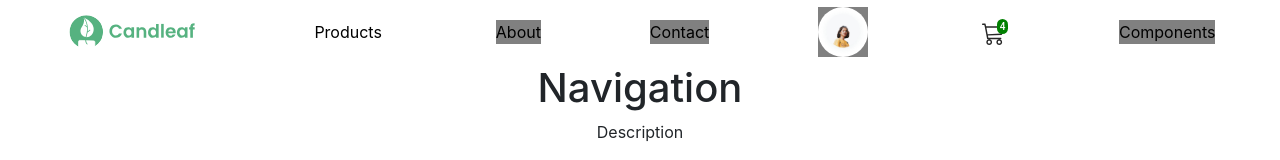
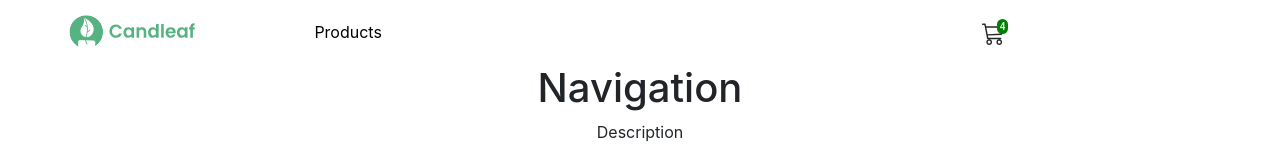
Before and after one commit to shuhia/e-commerce-kit, a React (Create React App) app: page /components in a window 1280 px wide. Shown: the top 160 px of the page. Built offline with nearby package versions, Linux system fonts and the light colour scheme.

Commit message:
change active to set opacity = 0

```diff
--- a/src/components/navigation/NavItem.js
+++ b/src/components/navigation/NavItem.js
@@ -12,7 +12,7 @@ function NavItem(props) {
           {props.children}
         </NavLink>
       ) : (
-        <span style={{ backgroundColor: "grey" }}>
+        <span style={{ opacity: 0 }}>
           {name}
           {props.children}
         </span>
```
